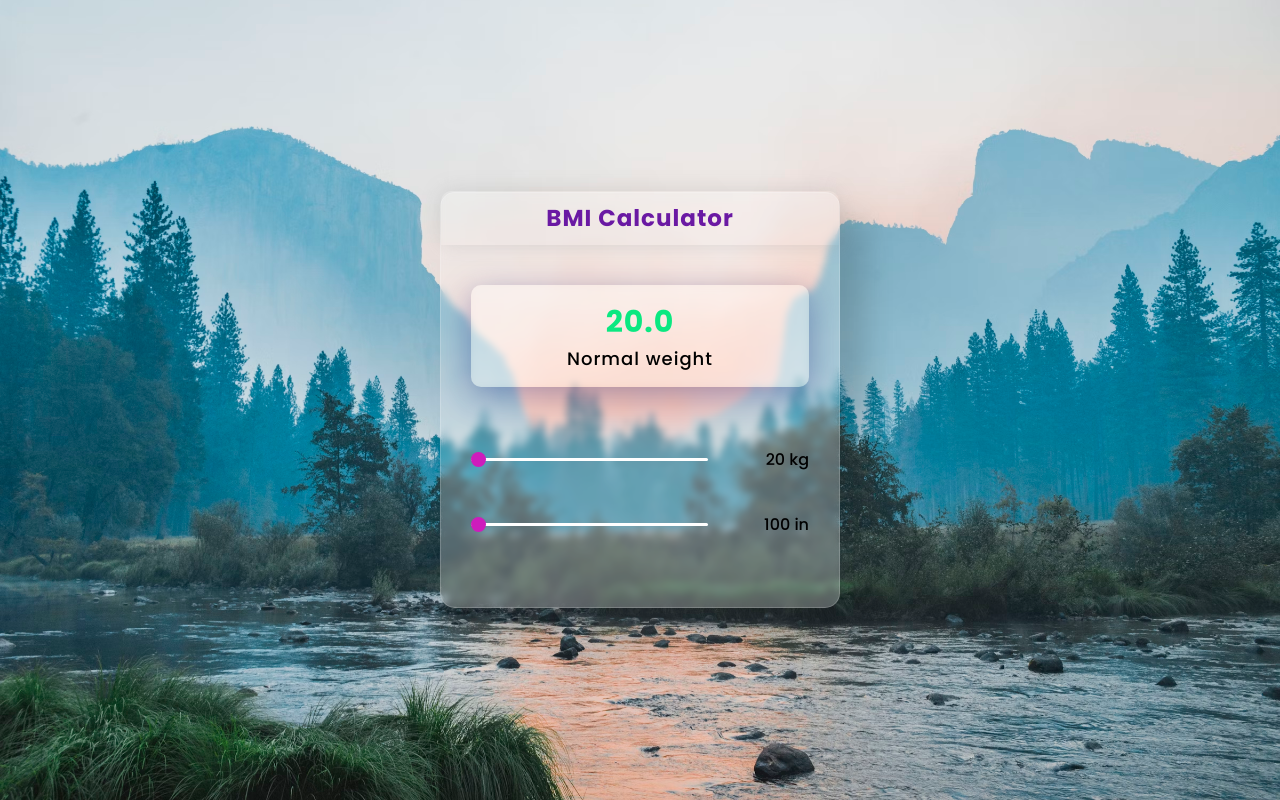
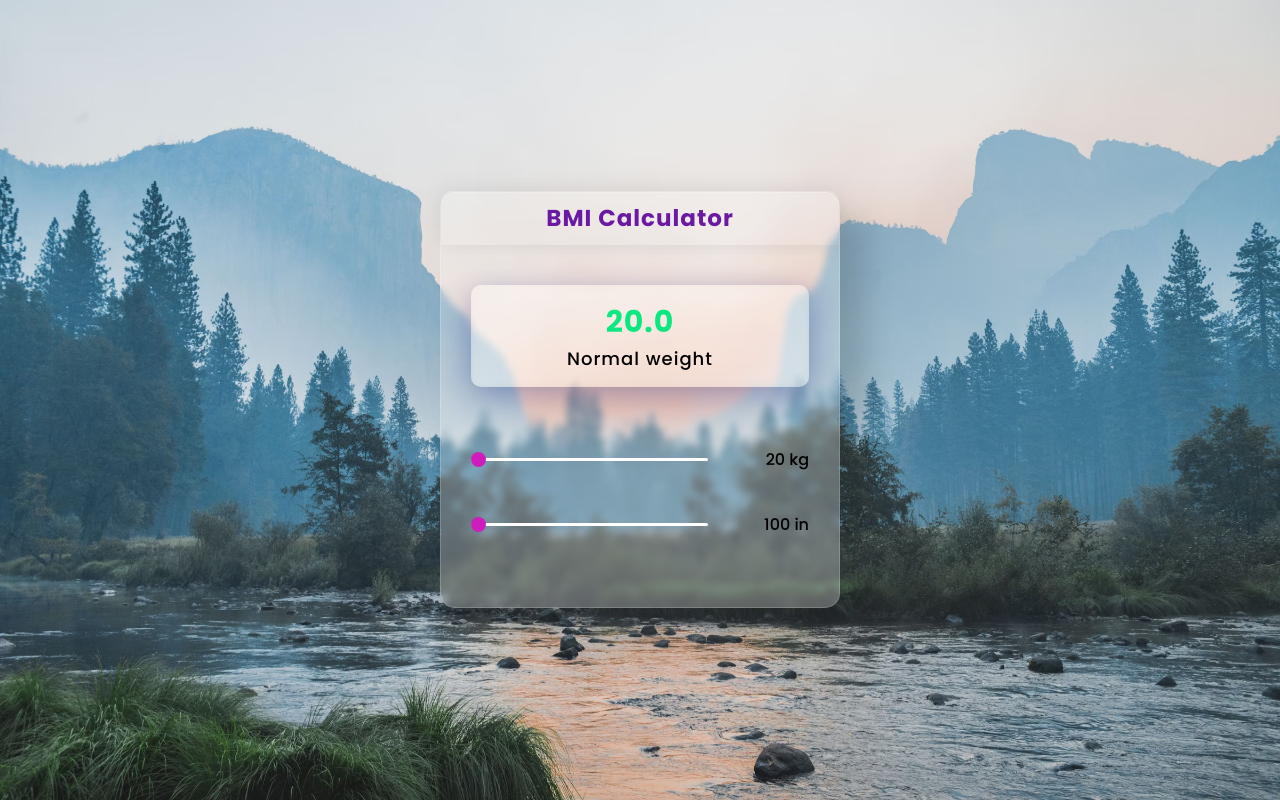
Before and after one commit to SwamiTheDev/BMI-Calculator, a plain HTML site: page index.html in a window 1280 px wide. Drawn offline with Linux system fonts and the light colour scheme.

Commit message:
update the backgroud image

```diff
--- a/style.css
+++ b/style.css
@@ -13,7 +13,7 @@ body {
   justify-content: center;
   min-height: 100vh;
   padding: 30px;
-  background: url("/assets/images/background.avif") center / cover no-repeat
+  background: url("/assets/images/background.jpg") center / cover no-repeat
     fixed;
 }
 .container {
```
Also changed, not shown: assets/images/background.jpg (added).
